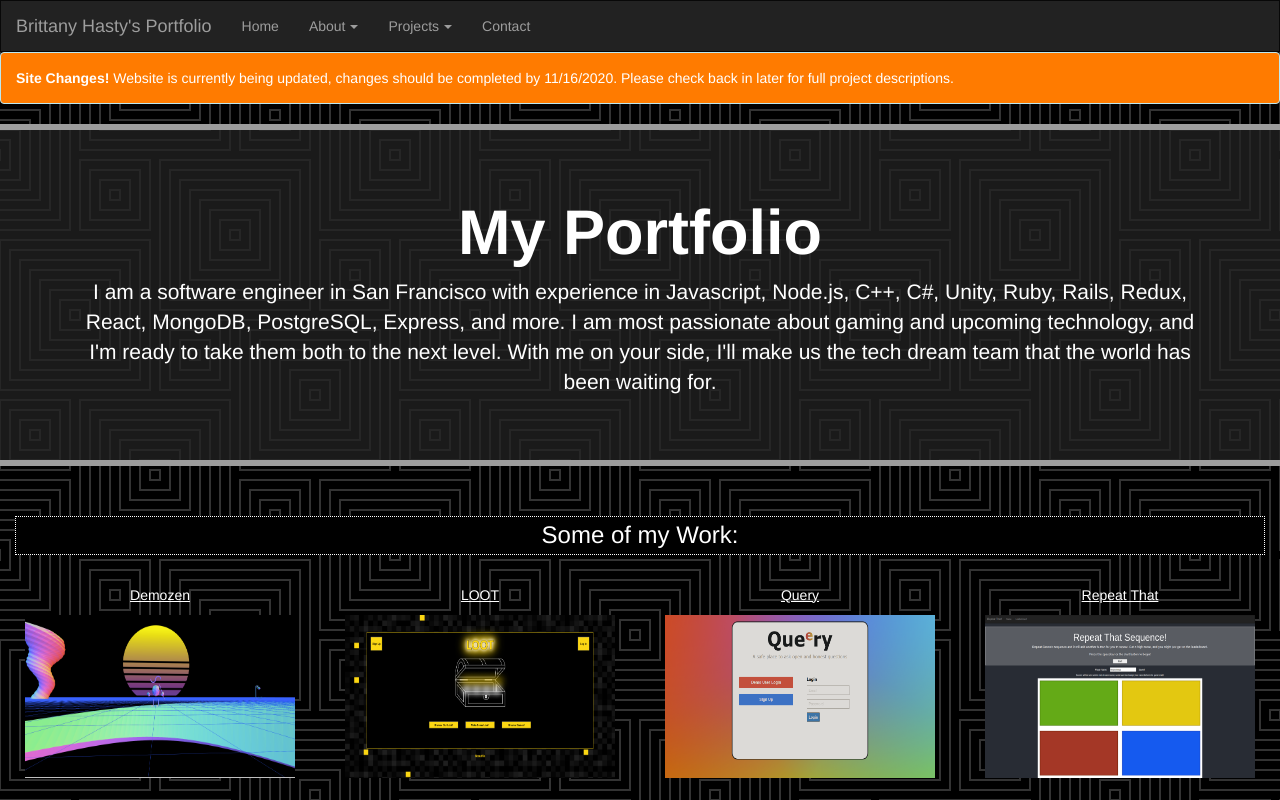
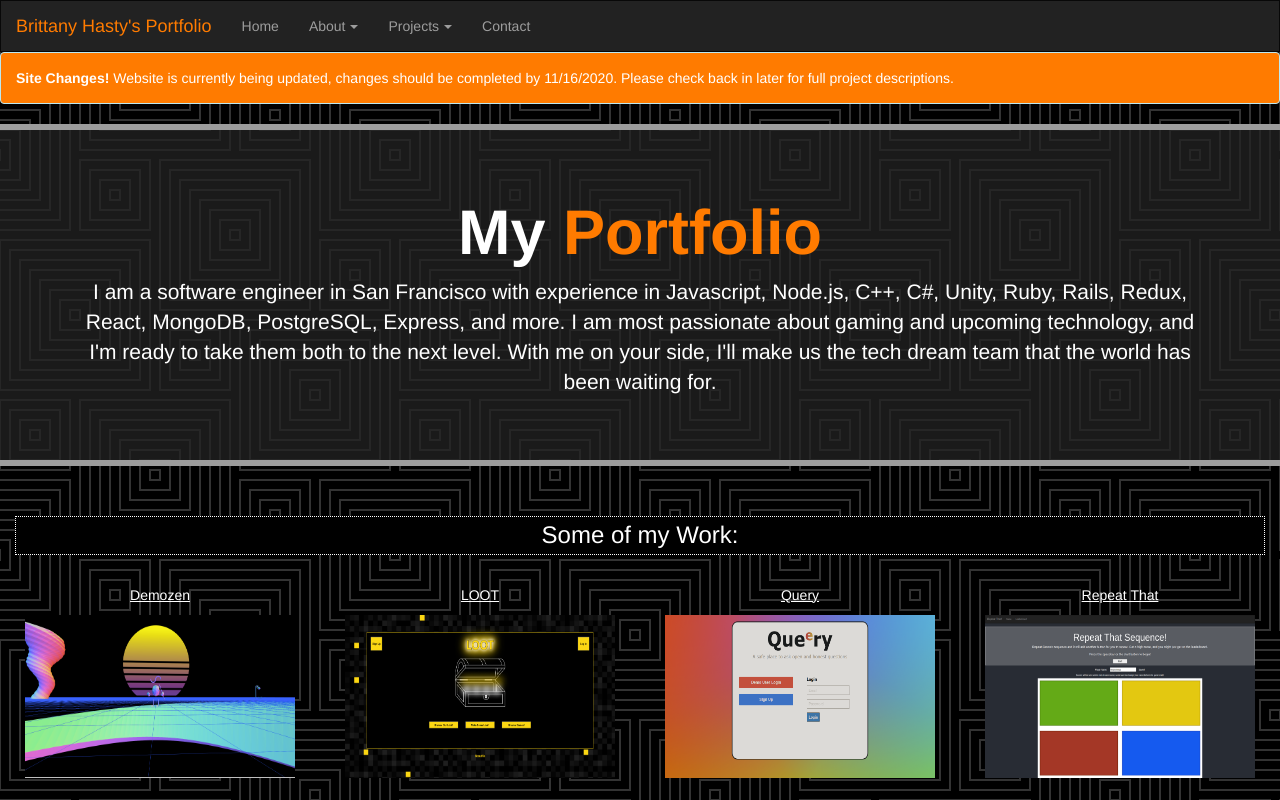
Before and after one commit to Cody-Hasty/hasty-website, a React (Create React App) app: page / in a window 1280 px wide. Shown: the top 800 px of the page. Built offline with nearby package versions, Linux system fonts and the light colour scheme.

Commit message:
Add a splash of orange

```diff
--- a/public/main.css
+++ b/public/main.css
@@ -138,7 +138,7 @@ a:hover {
   background-color: black;
 }
 
-.orange {
+.orange, #title {
   color: rgb(255, 123, 0);
 }
 
--- a/src/components/about/repository.jsx
+++ b/src/components/about/repository.jsx
@@ -6,7 +6,7 @@ class Repository extends React.Component {
             <div className="page">
                 <div className="jumbotron">
                     <div className="container text-center">
-                        <h2><strong>My Github Repository</strong></h2>
+                        <h2><strong>My </strong><strong className="orange">Github Repository</strong></h2>
                         <p>My open-source projects can be on my Github repository <a href="https://github.com/Brittany-Hasty">here</a>.</p>
                         <br></br>
                     </div>
--- a/src/components/about/resume.jsx
+++ b/src/components/about/resume.jsx
@@ -8,7 +8,7 @@ class Resume extends React.Component {
                 <div className="container-fluid bg-3 text-center">
                     <div className="jumbotron">
                         <div className="container text-center">
-                            <h2><strong>My Resume</strong></h2>
+                            <h2><strong>My </strong><strong className="orange">Resume</strong></h2>
                         </div>
                     </div>
                     <div className="container-fluid bg-3 text-center">
--- a/src/components/homepage/homepage.jsx
+++ b/src/components/homepage/homepage.jsx
@@ -20,7 +20,7 @@ class Homepage extends React.Component {
                 </div>
                 <div className="jumbotron">
                     <div className="container text-center">
-                        <h1><strong>My Portfolio</strong></h1>
+                        <h1><strong>My </strong><strong className="orange">Portfolio</strong></h1>
                         <p>I am a software engineer in San Francisco with experience in Javascript, Node.js, C++, C#, Unity, Ruby, Rails, Redux, React, MongoDB, PostgreSQL, Express, and more. I am most passionate about gaming and upcoming technology, and I'm ready to take them both to the next level. With me on your side, I'll make us the tech dream team that the world has been waiting for. </p>
                     </div>
                 </div>
--- a/src/components/navbar/navbar.jsx
+++ b/src/components/navbar/navbar.jsx
@@ -12,7 +12,7 @@ class Navbar extends React.Component {
                             <span className="icon-bar"></span>
                             <span className="icon-bar"></span>
                         </button>
-                        <Link to="/" className="navbar-brand navlink">Brittany Hasty's Portfolio</Link>
+                        <Link to="/" className="navbar-brand navlink" id="title">Brittany Hasty's Portfolio</Link>
                     </div>
                     <div className="collapse navbar-collapse" id="myNavbar">
                         <ul className="nav navbar-nav">
```
